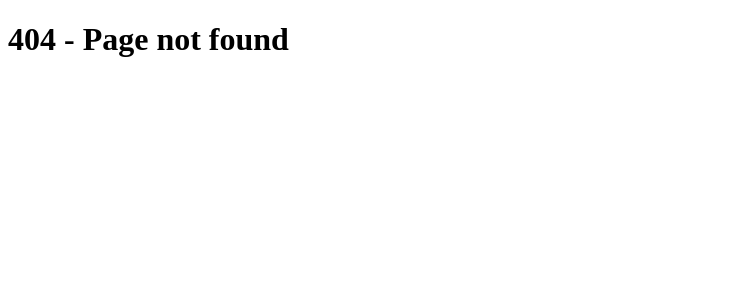
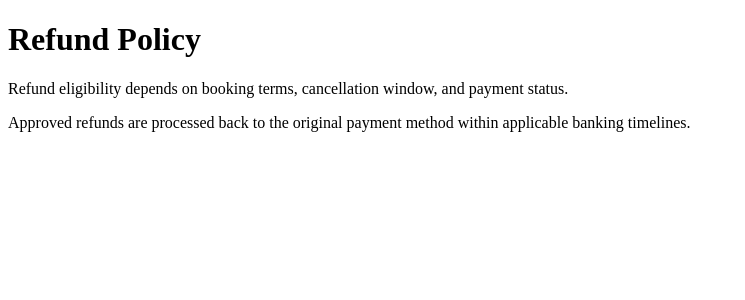
Before and after one commit to Teamtrue/luxury-members, a Next.js app in the folder luxury-members-next/: page /refund-policy in a window 1280 px wide. Before the commit this address had no page. Shown: the top 300 px of the page, without its empty margins (0-745 px from the left). Built offline with nearby package versions, Linux system fonts and the light colour scheme.

Commit message:
Add refund policy page for compliance

```diff
--- /dev/null
+++ b/luxury-members-next/app/refund-policy/page.tsx
@@ -0,0 +1,9 @@
+export default function RefundPolicyPage() {
+  return (
+    <main>
+      <h1>Refund Policy</h1>
+      <p>Refund eligibility depends on booking terms, cancellation window, and payment status.</p>
+      <p>Approved refunds are processed back to the original payment method within applicable banking timelines.</p>
+    </main>
+  );
+}
```
